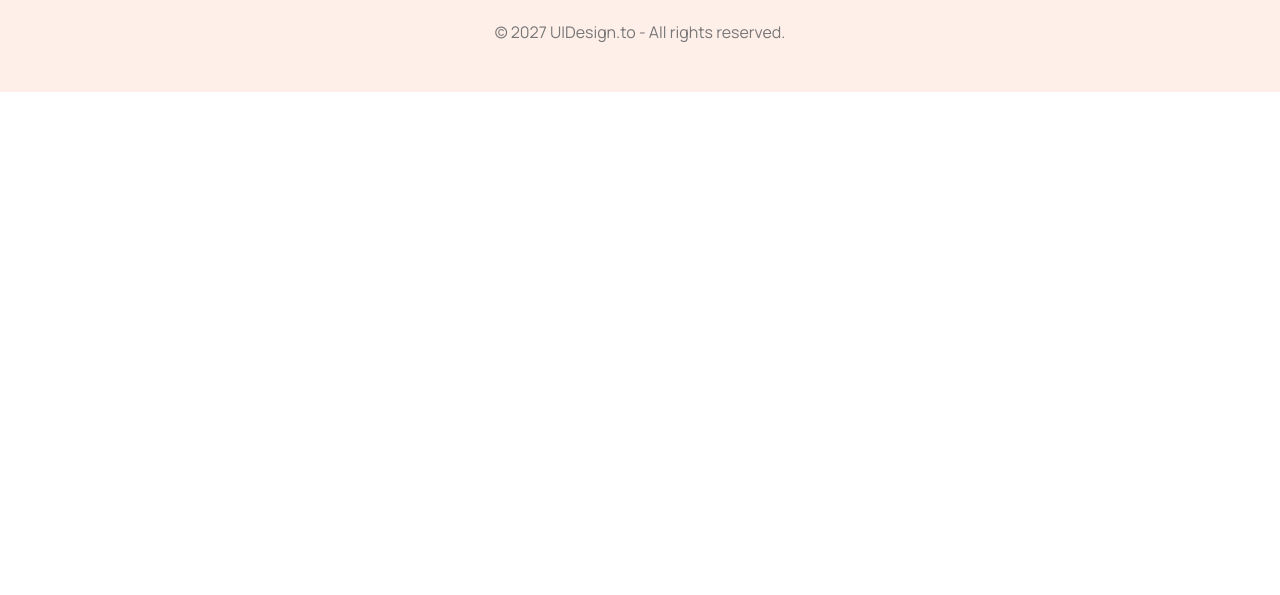
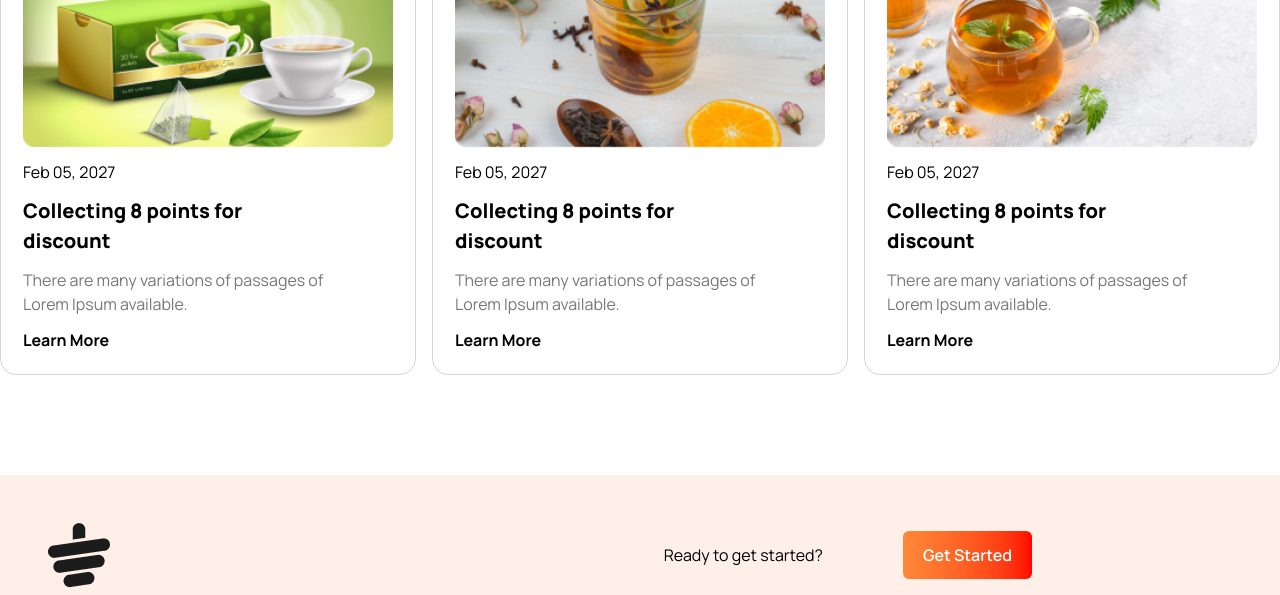
Before and after one commit to Md-Iqbal-Hossain/tea-house-tailwind, a plain HTML site: page index.html in a window 1280 px wide. Shown: the part 2795-3390 px from the top of the page. Before the commit the page ends 2887 px from the top, so only its background shows below. Drawn offline with nearby package versions, Linux system fonts and the light colour scheme.

Commit message:
news and events section completed now and made it responsive

```diff
--- a/index.html
+++ b/index.html
@@ -187,6 +187,44 @@
         </div>
     </section>
 
+    <!-- news & events section  -->
+    <section class="container mx-auto py-5 my-20">
+        <div class="text-center space-y-2 py-10">
+            <h2 class="font-extrabold text-[45px]">News & Events</h2>
+            <p class="text-[#777777]">There are many variations of passages of Lorem Ipsum available, but the majority have suffered alteration
+                in some form, <br> by injected humour, or randomised words which don't look even slightly believable. </p>
+        </div>
+
+        <!-- cards  -->
+        <div class="grid grid-cols-1 md:grid-cols-3 gap-4">
+            <!-- card-1  -->
+             <div class="p-[4px] space-y-3 p-[22px] rounded-2xl border border-gray-300">
+                <img src="images/news-1.png" alt="" class="w-full">
+                <p>Feb 05, 2027</p>
+                <h4 class="font-extrabold text-[20px]">Collecting 8 points for <br> discount</h3>
+                <p class="text-[#777777]">There are many variations of passages of <br> Lorem Ipsum available.</p>
+                <h4 class="font-bold">Learn More</h4>
+             </div>
+            <!-- card-2  -->
+             <div class="p-[4px] space-y-3 p-[22px] rounded-2xl border border-gray-300">
+                <img src="images/news-2.png" alt="" class="w-full">
+                <p>Feb 05, 2027</p>
+                <h4 class="font-extrabold text-[20px]">Collecting 8 points for <br> discount</h3>
+                <p class="text-[#777777]">There are many variations of passages of <br> Lorem Ipsum available.</p>
+                <h4 class="font-bold">Learn More</h4>
+             </div>
+            <!-- card-3  -->
+             <div class="p-[4px] space-y-3 p-[22px] rounded-2xl border border-gray-300">
+                <img src="images/news-3.png" alt="" class="w-full">
+                <p>Feb 05, 2027</p>
+                <h4 class="font-extrabold text-[20px]">Collecting 8 points for <br> discount</h3>
+                <p class="text-[#777777]">There are many variations of passages of <br> Lorem Ipsum available.</p>
+                <h4 class="font-bold">Learn More</h4>
+             </div>
+
+        </div>
+    </section>
+
     <!-- footer  -->
     <footer class="bg-[#ffefe9] p-12">
         <div class="container mx-auto space-y-8">
```
